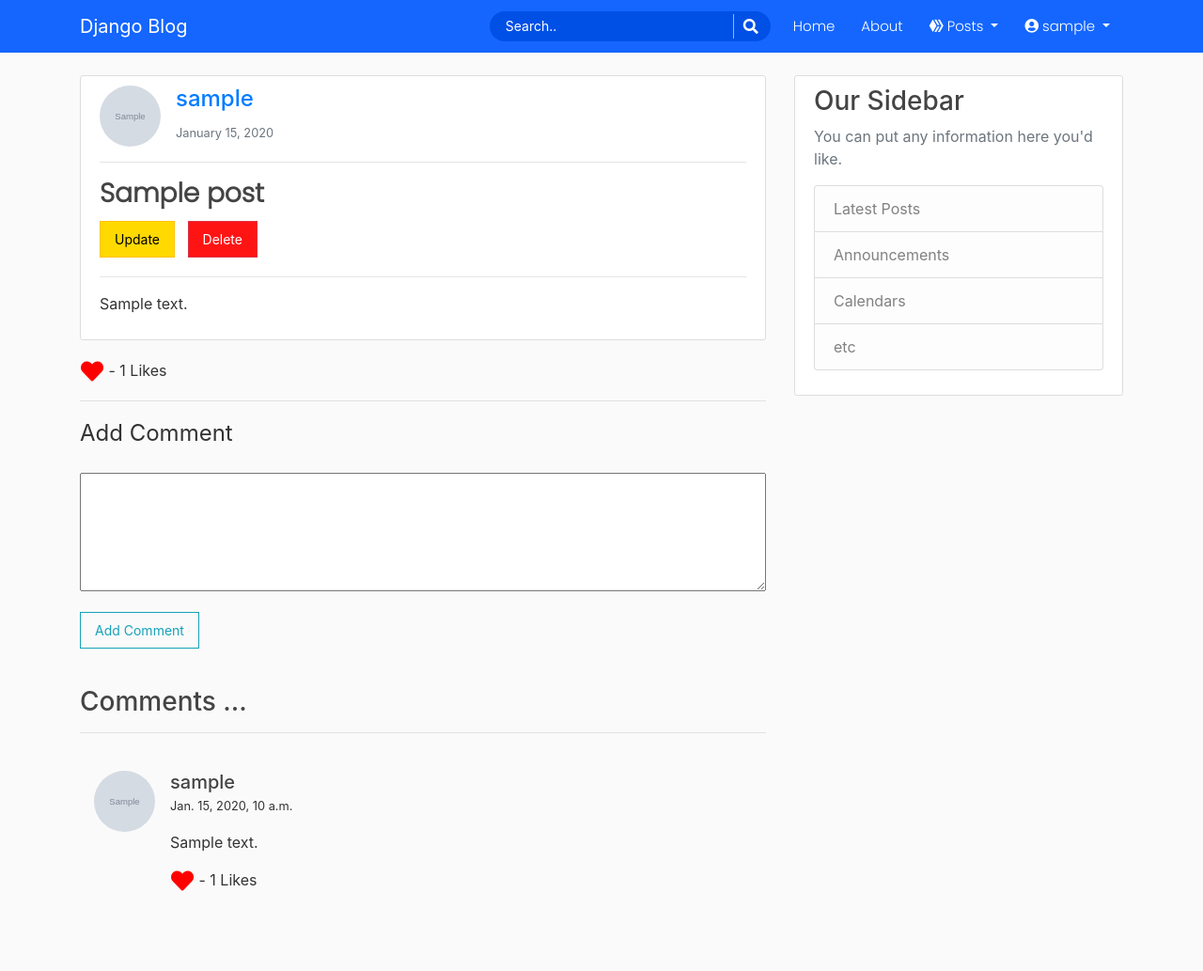
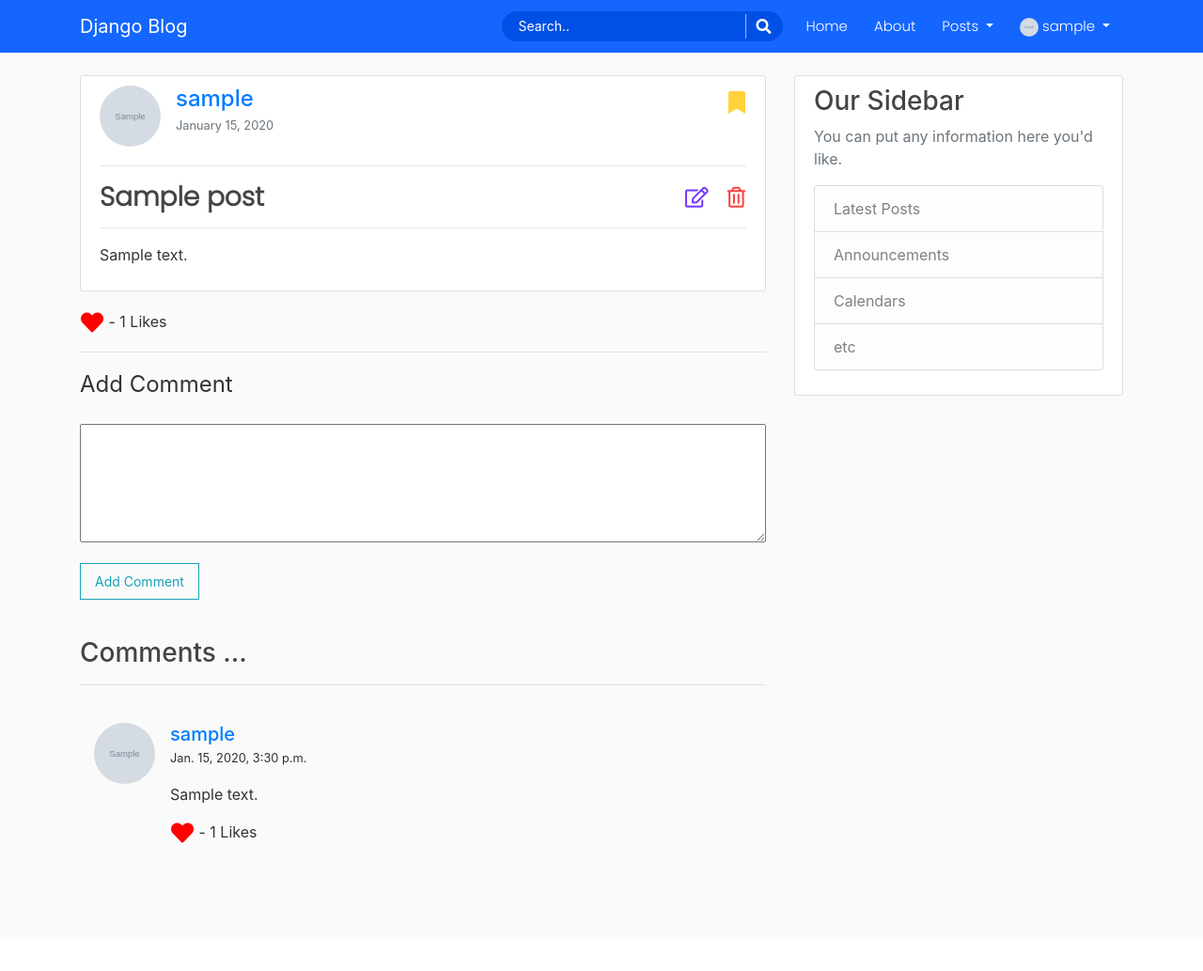
Before and after one commit to Ronik22/Django_Social_Network_App, a Django app: page /post/1/ in a window 1280 px wide. Shown: the top 1033 px of the page at 94% size. After the commit the page ends 897 px from the top, so only its background shows below. Run offline with Django 3.2, Linux system fonts and the light colour scheme; a user stored in the database is signed in; tables that the repository leaves empty hold one stand-in row (values such as "Sample post"); grey boxes marked "Sample" are stand-in pictures; some libraries are stand-ins or nearby versions.

Commit message:
save post added

```diff
--- a/blog/models.py
+++ b/blog/models.py
@@ -11,9 +11,13 @@ class Post(models.Model):
     date_updated = models.DateTimeField(auto_now=True)
     author = models.ForeignKey(User, on_delete=models.CASCADE)
     likes = models.ManyToManyField(User, related_name="blogpost")
+    saves = models.ManyToManyField(User, related_name="blogsave")
 
     def total_likes(self):
         return self.likes.count()
+
+    def total_saves(self):
+        return self.saves.count()
 
     def __str__(self):
         return self.title
--- a/blog/static/blog/main.css
+++ b/blog/static/blog/main.css
@@ -195,6 +195,7 @@ body {
   color: rgb(255, 0, 0);
 }
 
+
 .btn{
   border-radius: 0px;
   padding: 8px 15px;
@@ -202,7 +203,7 @@ body {
 }
 
 .btn-warning{
-  background-color: rgb(255, 217, 0);
+  background-color: rgb(255, 187, 0);
   color: rgb(0, 0, 0);
 }
 
@@ -214,3 +215,36 @@ body {
 .btnhrt{
   padding: 0;
 }
+
+/* .btnsave i{
+  font-size: 16px;
+}
+
+.btnedit i{
+  font-size: 16px;
+}
+
+.btndel i{
+  font-size: 16px;
+} */
+
+.btnsave{
+
+  font-size: 24px;
+  padding: 0;
+  color: rgb(255, 210, 60);
+}
+
+.btnedit{
+
+  font-size: 22px;
+  padding: 0;
+  color: rgb(118, 60, 255);
+}
+
+.btndel{
+
+  font-size: 22px;
+  padding: 0;
+  color: rgb(255, 68, 68);
+}
--- a/blog/templates/blog/base.html
+++ b/blog/templates/blog/base.html
@@ -36,11 +36,13 @@
                 {% if user.is_authenticated %}
                 <div class="dropdown">
                   <a class="dropdown-toggle nav-link" href="#" role="button" id="dropdownMenuLink" data-toggle="dropdown" aria-haspopup="true" aria-expanded="false">
-                    <i class="fab fa-hive"></i>&nbsp;Posts
+                    Posts
                   </a>
                   <div class="dropdown-menu" aria-labelledby="dropdownMenuLink">
                     <a class="dropdown-item" href="{% url 'blog-home' %}">All Posts</a>
                     <a class="dropdown-item" href="{% url 'post-create' %}">New Post +</a>
+                    <a class="dropdown-item" href="{% url 'all-like' %}">Liked Posts</a>
+                    <a class="dropdown-item" href="{% url 'all-save' %}">Saved Posts</a>
                     <a class="dropdown-item" href="{% url 'posts-follow-view' %}">Feeds</a>
                     <a class="dropdown-item" href="{% url 'user-posts' user %}">My Posts</a>
                   </div>
@@ -50,7 +52,8 @@
                 {% if user.is_authenticated %}
                   <div class="dropdown">
                     <a class="dropdown-toggle nav-link" href="#" role="button" id="dropdownMenuLink" data-toggle="dropdown" aria-haspopup="true" aria-expanded="false">
-                      <i class="fas fa-user-circle"></i>&nbsp;{{user}}
+                      <img class="rounded-circle" style="height: 20px; width: 20px;" src="{{user.profile.image.url}}" alt="">&nbsp;{{user}}
+
                     </a>
                     <div class="dropdown-menu" aria-labelledby="dropdownMenuLink">
                       <a class="dropdown-item" href="{% url 'profile' %}">Profile</a>
--- a/blog/templates/blog/post_detail.html
+++ b/blog/templates/blog/post_detail.html
@@ -9,18 +9,31 @@
     <div class="media">
         <img class="rounded-circle article-img" src="{{object.author.profile.image.url}}" alt="image">
         <div class="media-body">
-            <h4><a class="mr-2" href="{% url 'profile-detail-view' object.author.pk %}">{{ object.author }}</a></h4>
-            <small class="text-muted">{{ object.date_posted|date:"F d, Y" }}</small>
+            <h4 class="d-inline"><a class="mr-2" href="{% url 'profile-detail-view' object.author.pk %}">{{ object.author }}</a></h4>
+            <form class="d-inline float-right" action="{% url 'post-save' post.pk %}" method="POST">
+                {% csrf_token %}
+
+                {% if user.is_authenticated %}
+                    {% if saved %}
+                        <button type="submit" name="post_sid" value="{{post.id}}" class="btn btnsave"><i class="fas fa-bookmark"></i></button>
+                    {% else %}
+                        <button type="submit" name="post_sid" value="{{post.id}}" class="btn btnsave"><i class="far fa-bookmark"></i></button>
+                    {% endif %}
+                {% endif %}
+            </form>
+            <p><small class="text-muted">{{ object.date_posted|date:"F d, Y" }}</small></p>
         </div>
     </div>
     <hr>
-    <h3><a class="article-title" href="{% url 'post-detail' object.id %}">{{ object.title }}</a></h3>
+    <h3 class="d-inline"><a class="article-title" href="{% url 'post-detail' object.id %}">{{ object.title }}</a></h3>
     {% if object.author == user %}
-        <div>
-            <a class="btn btn-warning btn-sm mt-1 mb-1" href="{% url 'post-update' object.id %}">Update</a>&nbsp;&nbsp;
-            <a class="btn btn-danger btn-sm mt-1 mb-1" href="{% url 'post-delete' object.id %}">Delete</a>
+        <div class="d-inline float-right">
+            &nbsp;&nbsp;&nbsp;<a class="btn btnedit" href="{% url 'post-update' object.id %}"><i class="far fa-edit"></i></a>
+            &nbsp;&nbsp;&nbsp;<a class="btn btndel" href="{% url 'post-delete' object.id %}"><i class="far fa-trash-alt"></i></a>
         </div>
     {% endif %}
+
+
     <hr>
     <p class="article-content">{{ object.content|safe }}</p>
 </article>
@@ -39,6 +52,7 @@
     {% endif %}
     - {{total_likes}} Likes
 </form>
+
 
 <hr>
 
@@ -70,7 +84,7 @@
             <img class="d-flex g-width-50 g-height-50 rounded-circle g-mt-3 g-mr-15 rounded-circle article-img" src="{{comment.name.profile.image.url}}" alt="Profile-image">
             <div class="media-body u-shadow-v18 g-bg-secondary g-pa-30">
               <div class="g-mb-15">
-                <h5 class="h5 g-color-gray-dark-v1 mb-0">{{comment.name}}</h5>
+                <h5 class="h5 g-color-gray-dark-v1 mb-0"><a class="mr-2" href="{% url 'profile-detail-view' comment.name.pk %}">{{comment.name}}</a></h5>
                 <small class="text-mute">{{comment.date_added}}</small>
               </div>
 
--- a/blog/urls.py
+++ b/blog/urls.py
@@ -1,6 +1,6 @@
 from django.urls import path
 from . import views
-from .views import PostListView, PostDetailView, PostCreateView, PostUpdateView, PostDeleteView, UserPostListView, LikeView,LikeCommentView, posts_of_following_profiles, add_comment
+from .views import AllSaveView, PostListView, PostDetailView, PostCreateView, PostUpdateView, PostDeleteView, SaveView, UserPostListView, LikeView,LikeCommentView, posts_of_following_profiles, add_comment, AllLikeView
 
 urlpatterns = [
     path('', PostListView.as_view(), name='blog-home'),
@@ -11,6 +11,9 @@ urlpatterns = [
     path('post/<int:pk>/delete/', PostDeleteView.as_view(), name='post-delete'),
     path('post/new/', PostCreateView.as_view(), name='post-create'),
     path('post/<int:pk>/like/', LikeView, name='post-like'),
+    path('liked-posts/', AllLikeView, name='all-like'),
+    path('post/<int:pk>/save/', SaveView, name='post-save'),
+    path('saved-posts/', AllSaveView, name='all-save'),
     path('post/<int:pk>/comment/', add_comment, name='post-comment'),
     path('post/<int:id1>/comment/<int:id2>/like/', LikeCommentView, name='comment-like'),
     path('about/', views.about, name='blog-about'),
--- a/blog/views.py
+++ b/blog/views.py
@@ -49,6 +49,19 @@ def LikeView(request, pk):
     return HttpResponseRedirect(reverse('post-detail', args=[str(pk)]))
 
 @login_required
+def SaveView(request, pk):
+    post = get_object_or_404(Post, id=request.POST.get('post_sid'))
+    saved = False
+    if post.saves.filter(id=request.user.id).exists():
+        post.saves.remove(request.user)
+        saved = False
+    else:
+        post.saves.add(request.user)
+        saved = True
+    return HttpResponseRedirect(reverse('post-detail', args=[str(pk)]))
+
+
+@login_required
 def LikeCommentView(request, id1, id2):
     post = get_object_or_404(Comment, id=request.POST.get('comment_id'))
     cliked = False
@@ -87,6 +100,7 @@ class PostDetailView(DetailView):
         context = super(PostDetailView, self).get_context_data()
         stuff = get_object_or_404(Post, id=self.kwargs['pk'])
         total_likes = stuff.total_likes()
+        total_saves = stuff.total_saves()
         total_comments = stuff.comments.all()
 
         tcl={}
@@ -97,15 +111,22 @@ class PostDetailView(DetailView):
                 cliked = True
 
             tcl[cmt.id] = cliked
+        context["clikes"]=tcl
 
-        context["clikes"]=tcl
 
         liked = False
         if stuff.likes.filter(id=self.request.user.id).exists():
             liked = True
-
         context["total_likes"]=total_likes
         context["liked"]=liked
+
+
+        saved = False
+        if stuff.saves.filter(id=self.request.user.id).exists():
+            saved = True
+        context["total_saves"]=total_saves
+        context["saved"]=saved
+
         return context
 
 
@@ -121,16 +142,14 @@ class PostCreateView(LoginRequiredMixin, CreateView):
 @login_required
 def add_comment(request, pk):
     form = request.POST.get('body')
-    if request.method == "POST":
+    if request.method == "POST" and form:
         user = request.user
         post = get_object_or_404(Post, pk=pk)
 
         comment = Comment(name=user,post=post,body=form)
         comment.save()
         return redirect('post-detail', post.id)
-    else:
-        form = CommentForm()
-    return render(request, 'blog/add_comment.html', {'form': form})
+    return redirect('post-detail', pk)
 
 
 
@@ -174,3 +193,22 @@ def search(request):
 
     params = {'allposts': allposts}
     return render(request, 'blog/search_results.html', params)
+
+
+@login_required
+def AllLikeView(request):
+    user = request.user
+    liked_posts = user.blogpost.all()
+    context = {
+        'liked_posts':liked_posts
+    }
+    return render(request, 'blog/liked_posts.html', context)
+
+@login_required
+def AllSaveView(request):
+    user = request.user
+    saved_posts = user.blogsave.all()
+    context = {
+        'saved_posts':saved_posts
+    }
+    return render(request, 'blog/saved_posts.html', context)
--- a/myproject/settings.py
+++ b/myproject/settings.py
@@ -112,7 +112,8 @@ AUTH_PASSWORD_VALIDATORS = [
 
 LANGUAGE_CODE = 'en-us'
 
-TIME_ZONE = 'UTC'
+TIME_ZONE = 'Asia/Kolkata'
+# TIME_ZONE = 'UTC'
 
 USE_I18N = True
 
--- a/myproject/urls.py
+++ b/myproject/urls.py
@@ -20,6 +20,8 @@ from users import views as user_views
 from django.conf import settings
 from django.conf.urls.static import static
 
+
+
 urlpatterns = [
     path('admin/', admin.site.urls),
     path('register/', user_views.register, name='register'),
```
Also changed, not shown: blog/templates/blog/liked_posts.html (added, +54 -0 lines), blog/templates/blog/saved_posts.html (added, +54 -0 lines), blog/migrations/0002_post_saves.py (added).
